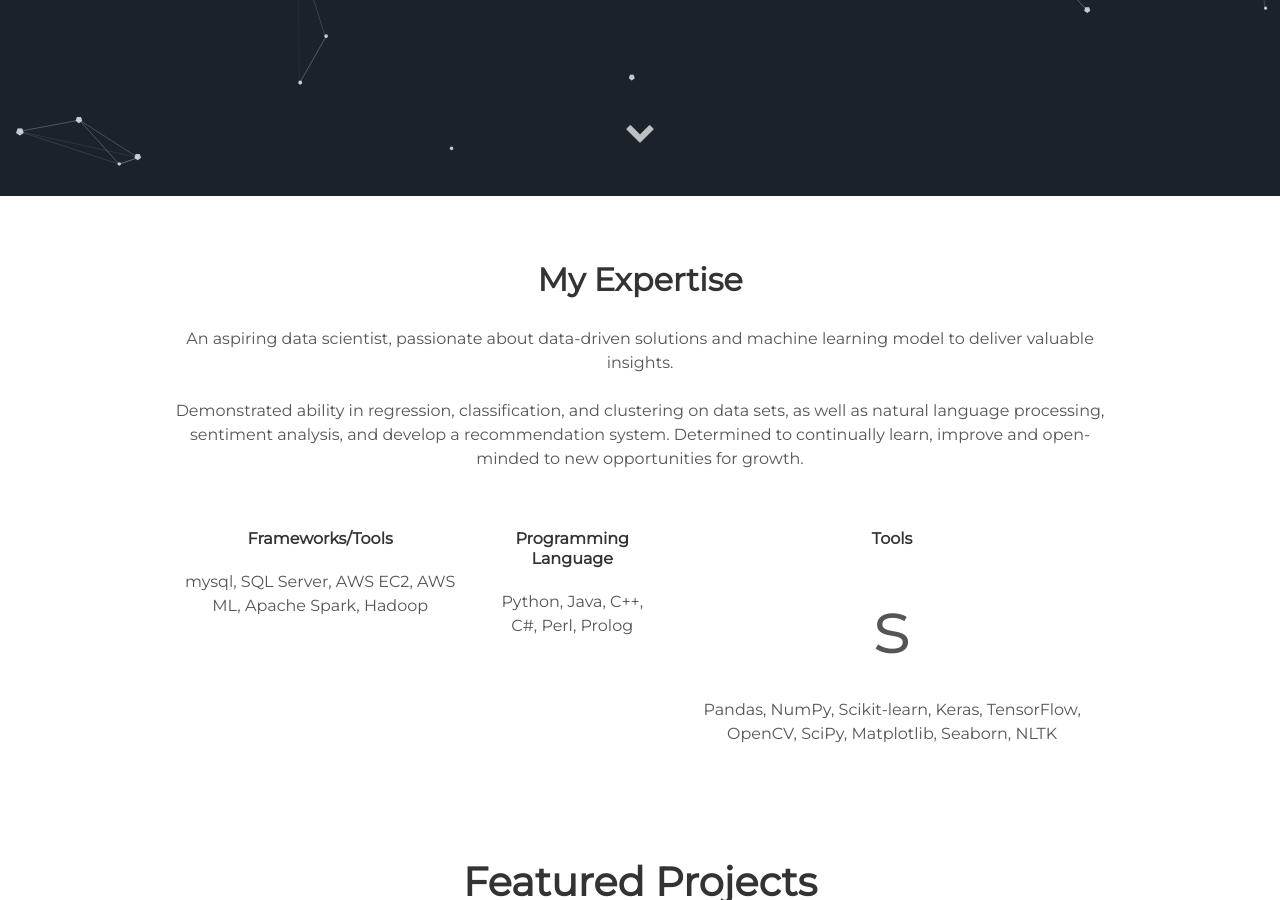
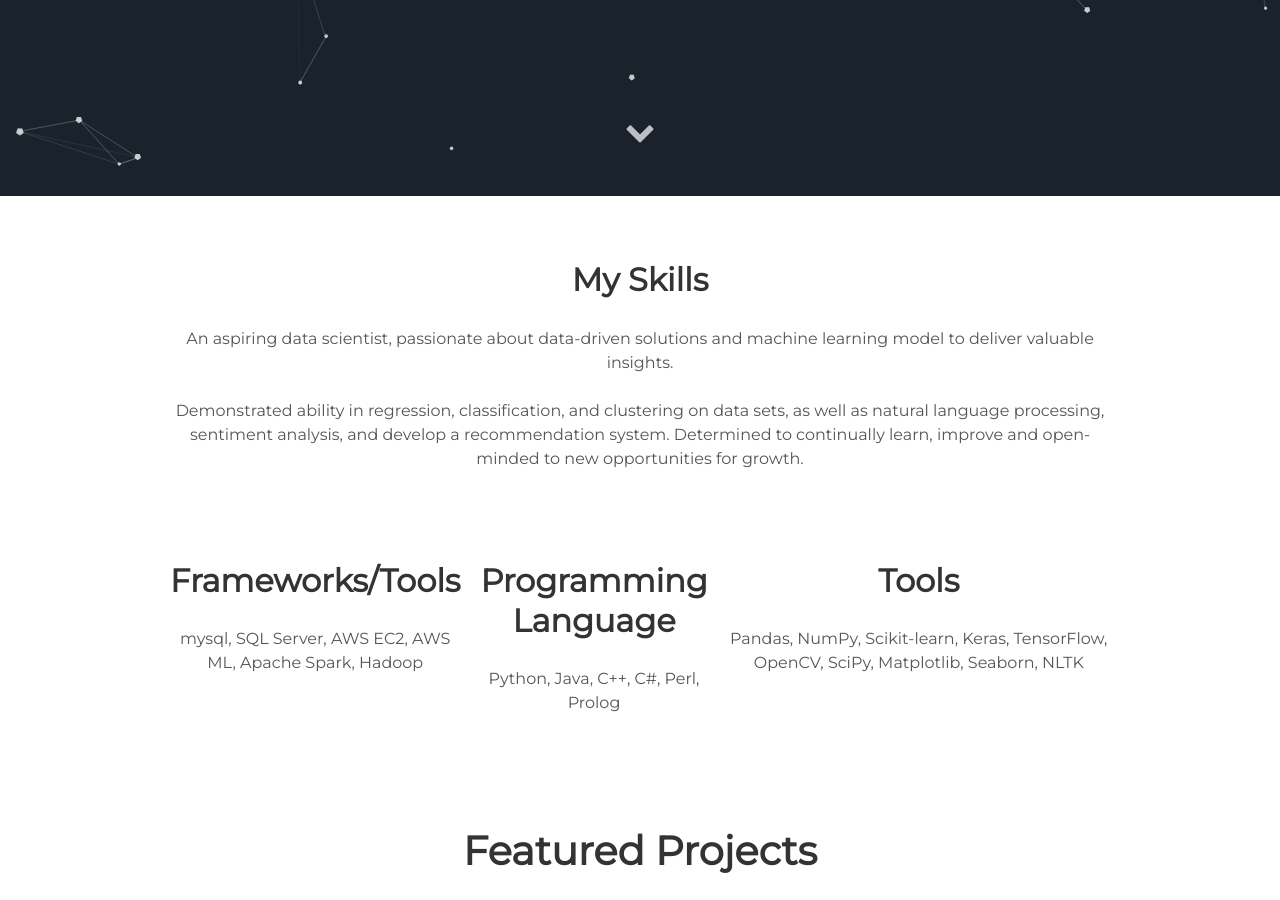
Before and after one commit to pywang128/pywang128.github.io, a Jekyll site: the page built from index.html, in a window 1280 px wide and 900 px high, scrolled down 704 px. Built offline with Jekyll 4.4.1, drawn with Linux system fonts in a browser that asks for light colours.

Commit message:
Update About

```diff
--- a/_includes/about.html
+++ b/_includes/about.html
@@ -1,24 +1,24 @@
  <div class="user-details">
-  <h2> My Expertise </h2>
+  <h2> My Skills </h2>
   <p> {{site.user_description}} </p>
 </div>
   <div class="user">
     <div class="tech">
-      <h4>Frameworks/Tools</h4>
+      <h2>Frameworks/Tools</h2>
       <!--i class="devicon-html5-plain-wordmark"></i>
       <i class="devicon-bootstrap-plain-wordmark colored"></i>
       <i class="devicon-sass-original colored"></i-->
       <p>mysql, SQL Server, AWS EC2, AWS ML, Apache Spark, Hadoop</p>
     </div>
     <div class="tech">
-      <h4>Programming Language</h4>
+      <h2>Programming Language</h2>
       <!--i class="devicon-javascript-plain colored"></i>
       <i class="devicon-react-original-wordmark colored"></i>
       <i class="devicon-nodejs-plain-wordmark"></i-->
       <p>Python, Java, C++, C#, Perl, Prolog</p>
     </div>
     <div class="tech">
-      <h4>Tools</h4>s
+      <h2>Tools</h2>
       <!--i class="devicon-git-plain"></i>
       <i class="devicon-gulp-plain colored"></i>
       <i class="devicon-atom-original-wordmark"></i-->
```
